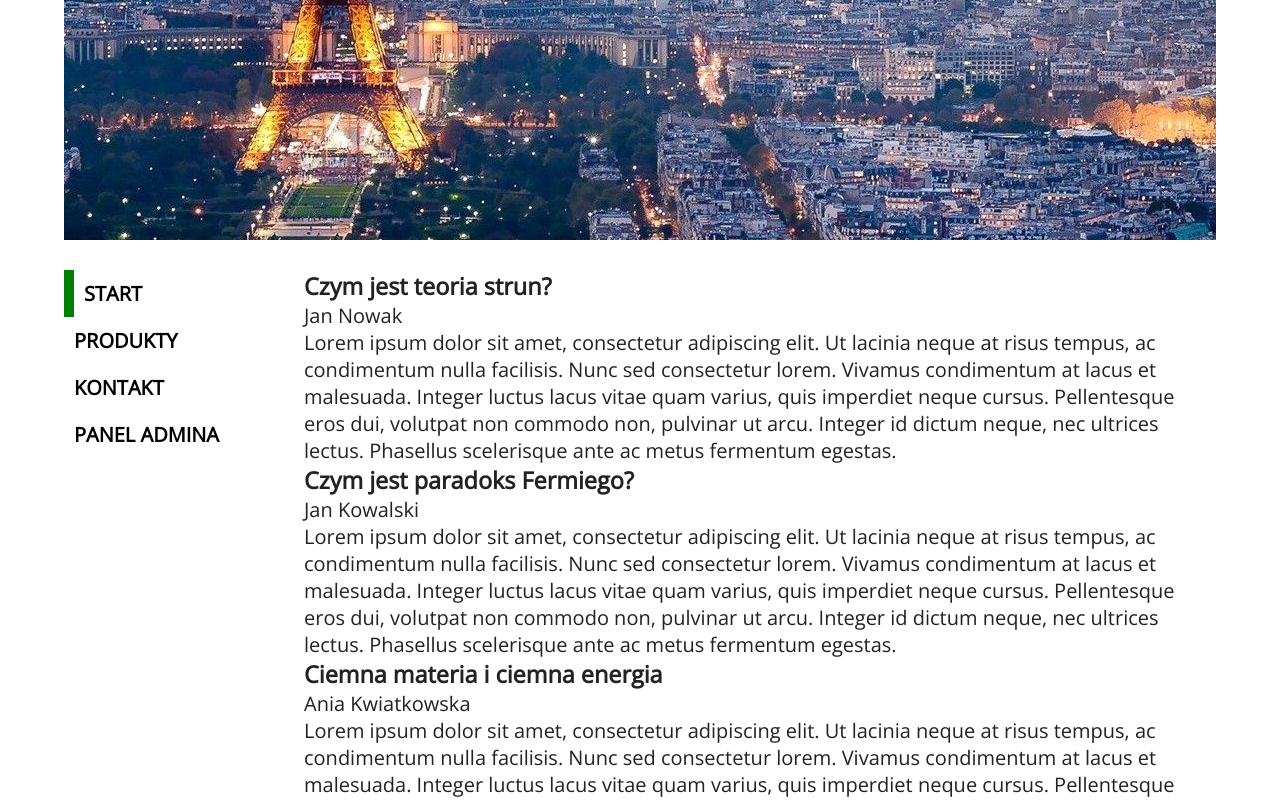
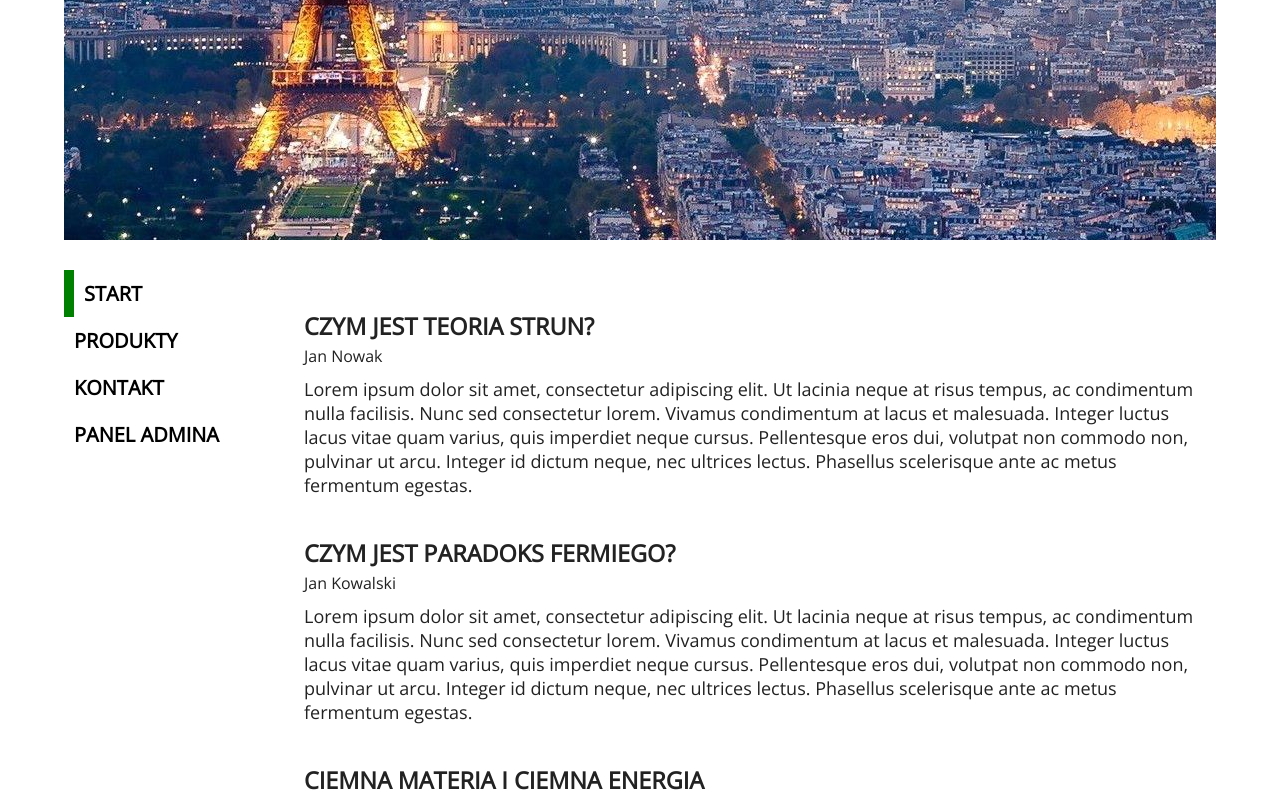
Before and after one commit to radek-winiecki/simple-website-in-react, a React (Create React App) app in the folder project/: page / in a window 1280 px wide. Shown: the top 800 px of the page. Built offline with nearby package versions, Linux system fonts and the light colour scheme.

Commit message:
Add CSS styles for the articles

```diff
--- a/project/src/components/Article.js
+++ b/project/src/components/Article.js
@@ -1,11 +1,25 @@
 import React from "react";
 
 const Article = ({title, author, text}) => {
+
+    const styles = {
+        marginTop: 40,
+    }
+
     return (
-        <article>
-            <h3>{title}</h3>
-            <span>{author}</span>
-            <p>{text}</p>
+        <article style={styles}>
+            <h3 style={{
+                marginBottom: 3,
+                textTransform: "uppercase",
+            }}>{title}</h3>
+            <span style={{
+                display: "block",
+                marginBottom: 10,
+                fontSize: 16,
+            }}>{author}</span>
+            <p style={{
+                fontSize: 18,
+            }}>{text}</p>
         </article>
     );
 }
```
